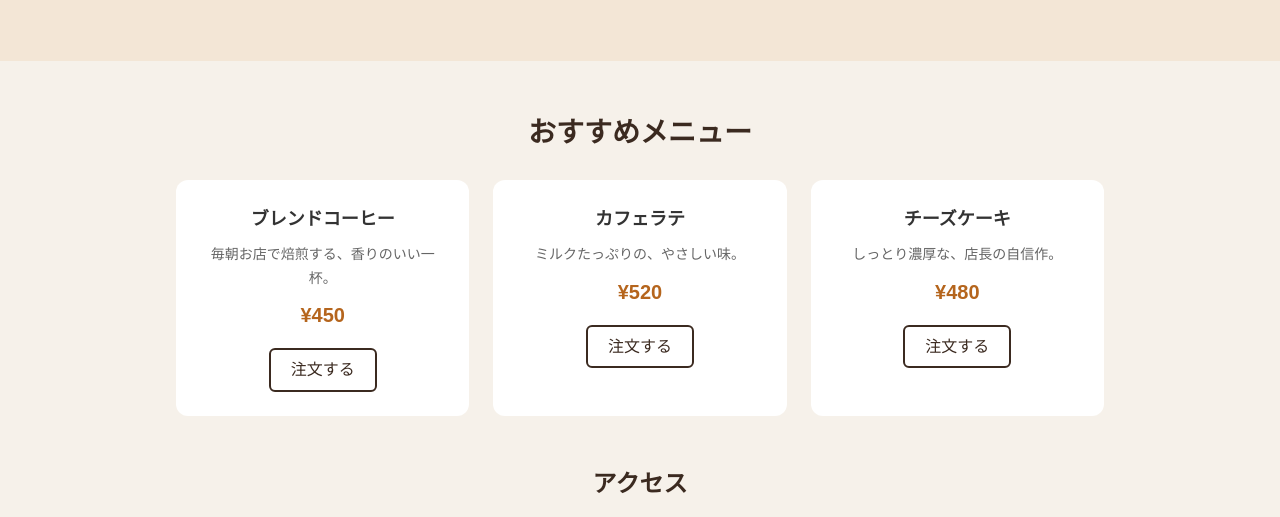
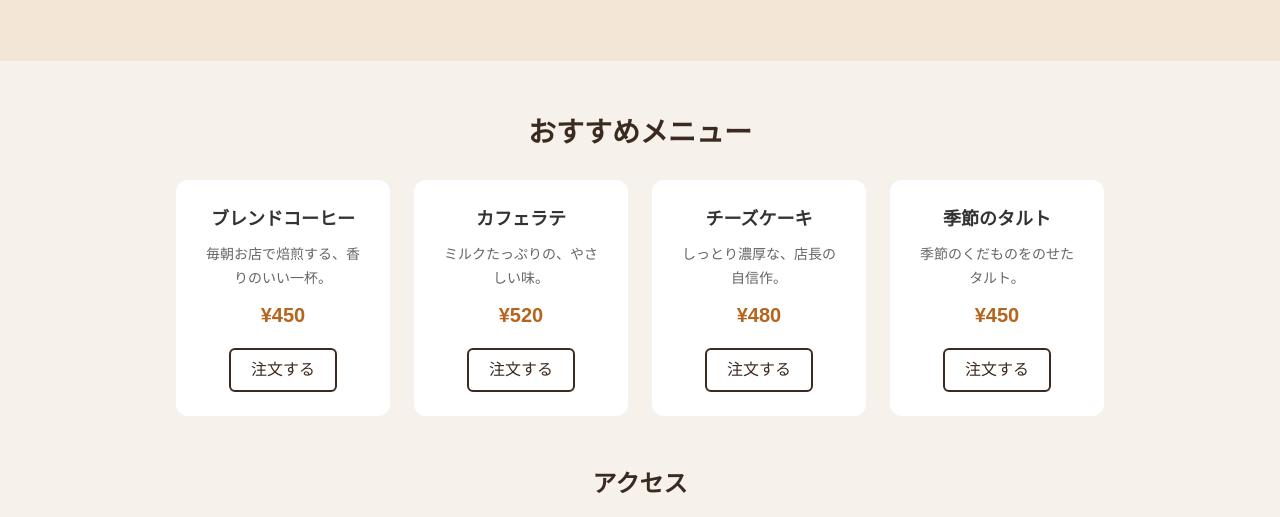
Before and after one commit to Bimal222/cafe-261113-BNP, a plain HTML site: page index.html in a window 1280 px wide. Shown: the part 272-789 px from the top of the page. Drawn offline with Linux system fonts and the light colour scheme.

Commit message:
MC-204 おすすめメニューに季節のタルトを追加

```diff
--- a/index.html
+++ b/index.html
@@ -55,6 +55,14 @@
         <p class="menu__price">¥480</p>
         <a class="menu__button" href="#">注文する</a>
       </li>
+
+      <li class="menu__item">
+        <h3 class="menu__name">季節のタルト</h3>
+        <p class="menu__text">季節のくだものをのせたタルト。</p>
+        <p class="menu__price">¥450</p>
+        <a class="menu__button" href="#">注文する</a>
+      </li>
+
     </ul>
   </main>
 
```
